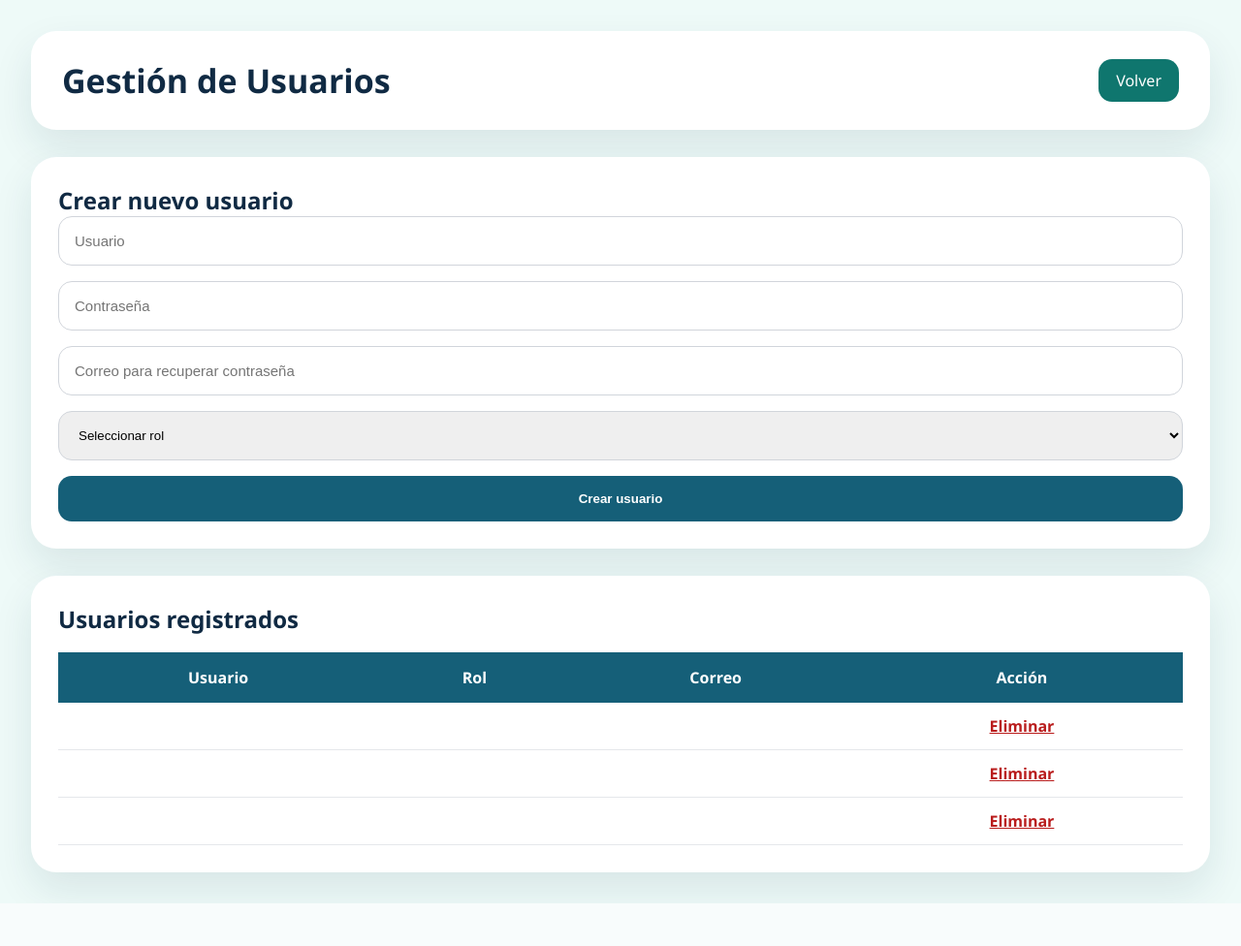
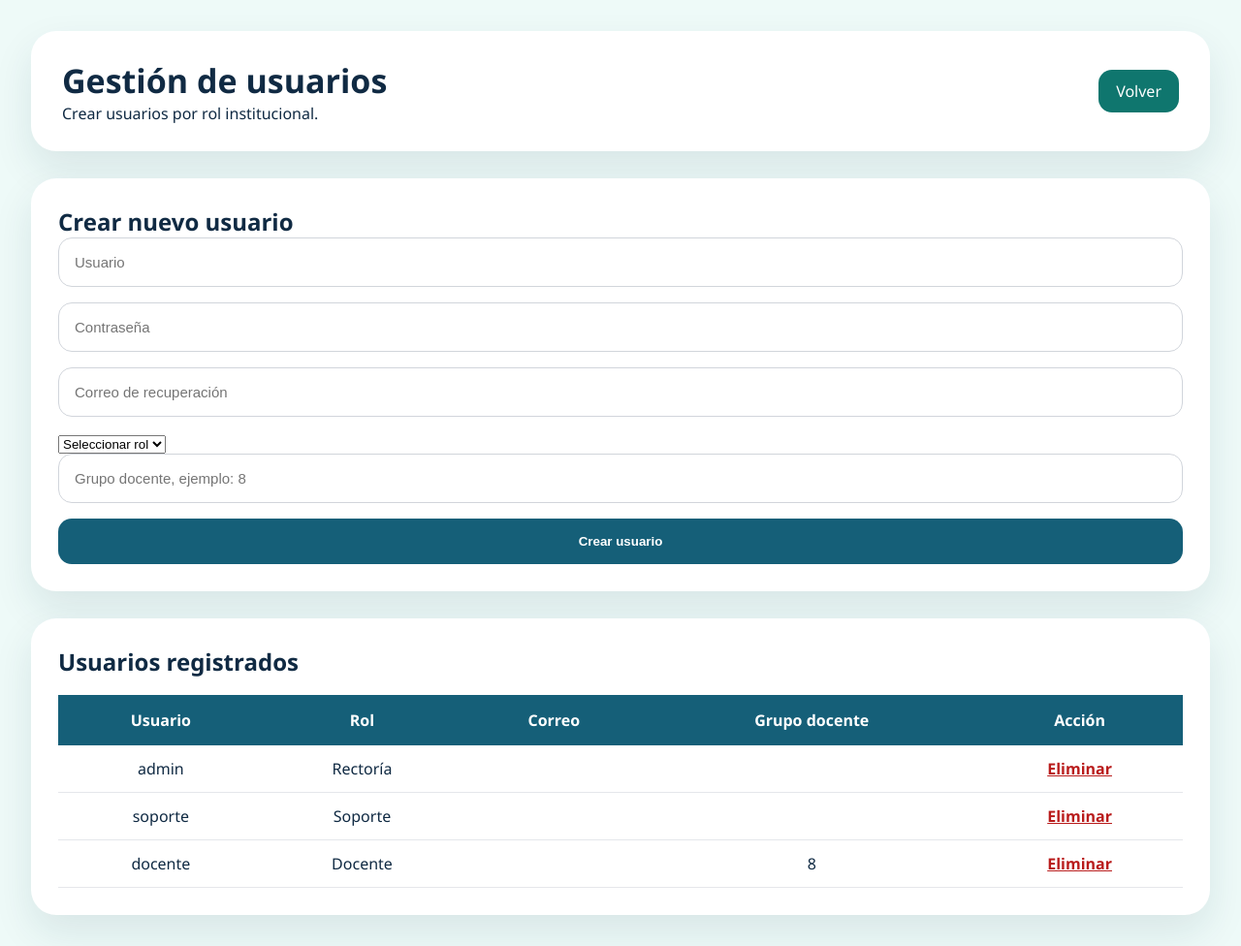
Before and after one commit to sebastianlopezarcila40-beep/edutrack-qr, a Flask app: template templates/usuarios.html in a window 1280 px wide. Shown: the whole page at 97% size. Before the commit the page ends 932 px from the top, so only its background shows below. Run offline with Flask 3, Linux system fonts and the light colour scheme; the template is opened without the code that fills it: values that come from a table or form of the project are taken from there, others are empty.

Commit message:
Correccion templates usuarios estudiantes

```diff
--- a/templates/usuarios.html
+++ b/templates/usuarios.html
@@ -5,13 +5,15 @@
     <title>Usuarios - EduTrack QR</title>
     <link rel="stylesheet" href="{{ url_for('static', filename='css/style.css') }}">
 </head>
-
 <body class="dashboard-body">
 
 <main class="main-panel">
 
     <header class="topbar">
-        <h1>Gestión de Usuarios</h1>
+        <div>
+            <h1>Gestión de usuarios</h1>
+            <p>Crear usuarios por rol institucional.</p>
+        </div>
         <a href="/dashboard">Volver</a>
     </header>
 
@@ -21,16 +23,18 @@
         <form method="POST">
             <input type="text" name="usuario" placeholder="Usuario" required>
             <input type="password" name="password" placeholder="Contraseña" required>
-            <input type="email" name="correo" placeholder="Correo para recuperar contraseña" required>
+            <input type="email" name="correo" placeholder="Correo de recuperación">
 
-            <select name="rol" required style="width:100%; padding:16px; margin-bottom:16px; border-radius:14px; border:1px solid #d1d5db;">
+            <select name="rol" required>
                 <option value="">Seleccionar rol</option>
                 <option value="Rectoría">Rectoría</option>
                 <option value="Coordinación">Coordinación</option>
                 <option value="Secretaría">Secretaría</option>
-                <option value="Directivo">Directivo</option>
+                <option value="Docente">Docente</option>
                 <option value="Soporte">Soporte</option>
             </select>
+
+            <input type="text" name="grupo_docente" placeholder="Grupo docente, ejemplo: 8">
 
             <button type="submit">Crear usuario</button>
         </form>
@@ -44,16 +48,18 @@
                 <th>Usuario</th>
                 <th>Rol</th>
                 <th>Correo</th>
+                <th>Grupo docente</th>
                 <th>Acción</th>
             </tr>
 
             {% for u in usuarios %}
             <tr>
-                <td>{{ u[1] }}</td>
-                <td>{{ u[2] }}</td>
-                <td>{{ u[3] }}</td>
+                <td>{{ u.usuario }}</td>
+                <td>{{ u.rol }}</td>
+                <td>{{ u.correo }}</td>
+                <td>{{ u.grupo_docente }}</td>
                 <td>
-                    <a class="danger-link" href="/eliminar_usuario/{{ u[0] }}">Eliminar</a>
+                    <a class="danger-link" href="/eliminar_usuario/{{ u.id }}">Eliminar</a>
                 </td>
             </tr>
             {% endfor %}
```
Also changed, not shown: templates/estudiantes.html (+22 -18 lines).
